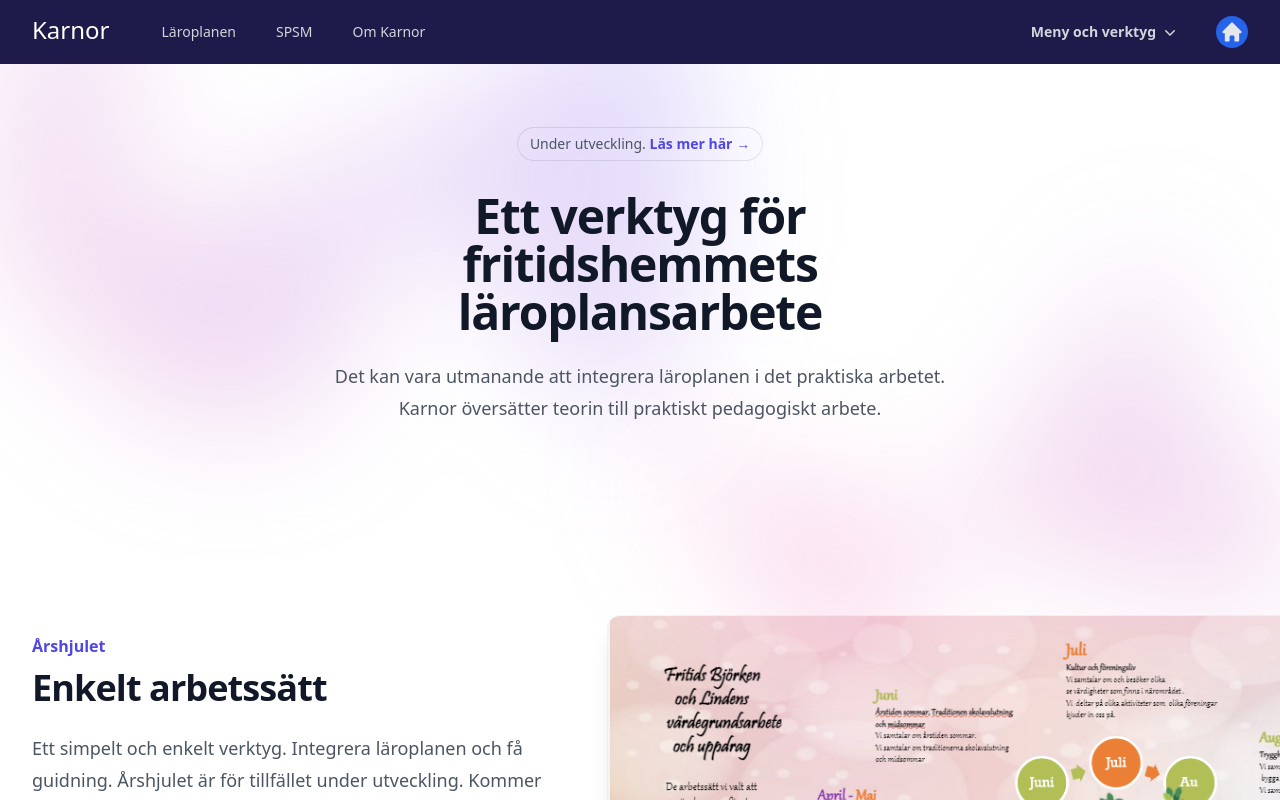
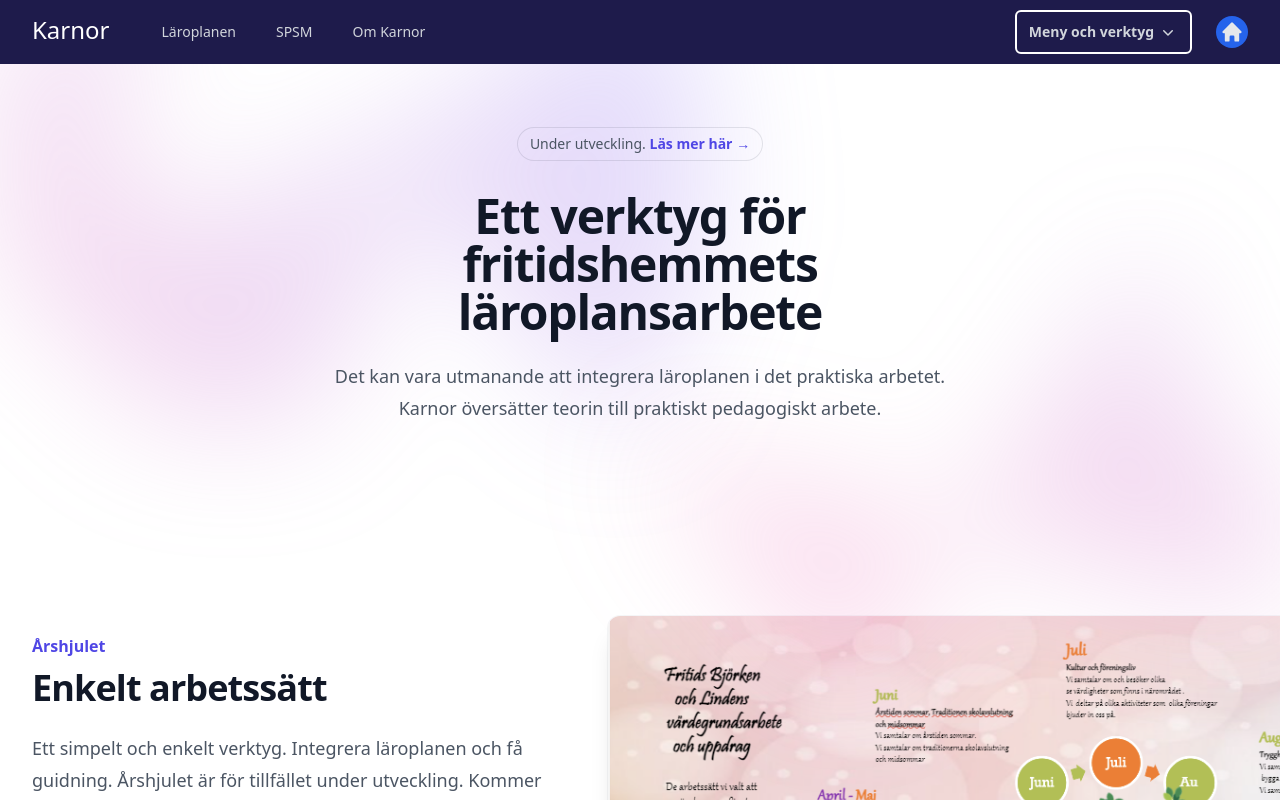
Before and after one commit to SimNordlund/KarNorFrontend, a React (Vite) app in the folder karnor-app/: page / in a window 1280 px wide. Shown: the top 800 px of the page. Built offline with nearby package versions, Linux system fonts and the light colour scheme.

Commit message:
menu fix

```diff
--- a/karnor-app/src/components/MenuBarComponent.tsx
+++ b/karnor-app/src/components/MenuBarComponent.tsx
@@ -122,7 +122,7 @@
               </div>
               <div>
               <Popover className="relative hidden sm:block">
-                      <PopoverButton className="inline-flex items-center gap-x-1 text-sm font-semibold leading-6 text-gray-300 hover:bg-gray-700 hover:text-white rounded-md px-3 py-2">
+                      <PopoverButton className="inline-flex items-center gap-x-1 text-sm font-semibold leading-6 text-gray-300 hover:bg-gray-700 hover:text-white rounded-md px-3 py-2  border-solid border-2 border-white">
                         <span>Meny och verktyg</span>
                         <ChevronDownIcon aria-hidden="true" className="h-5 w-5" />
                       </PopoverButton>
```
